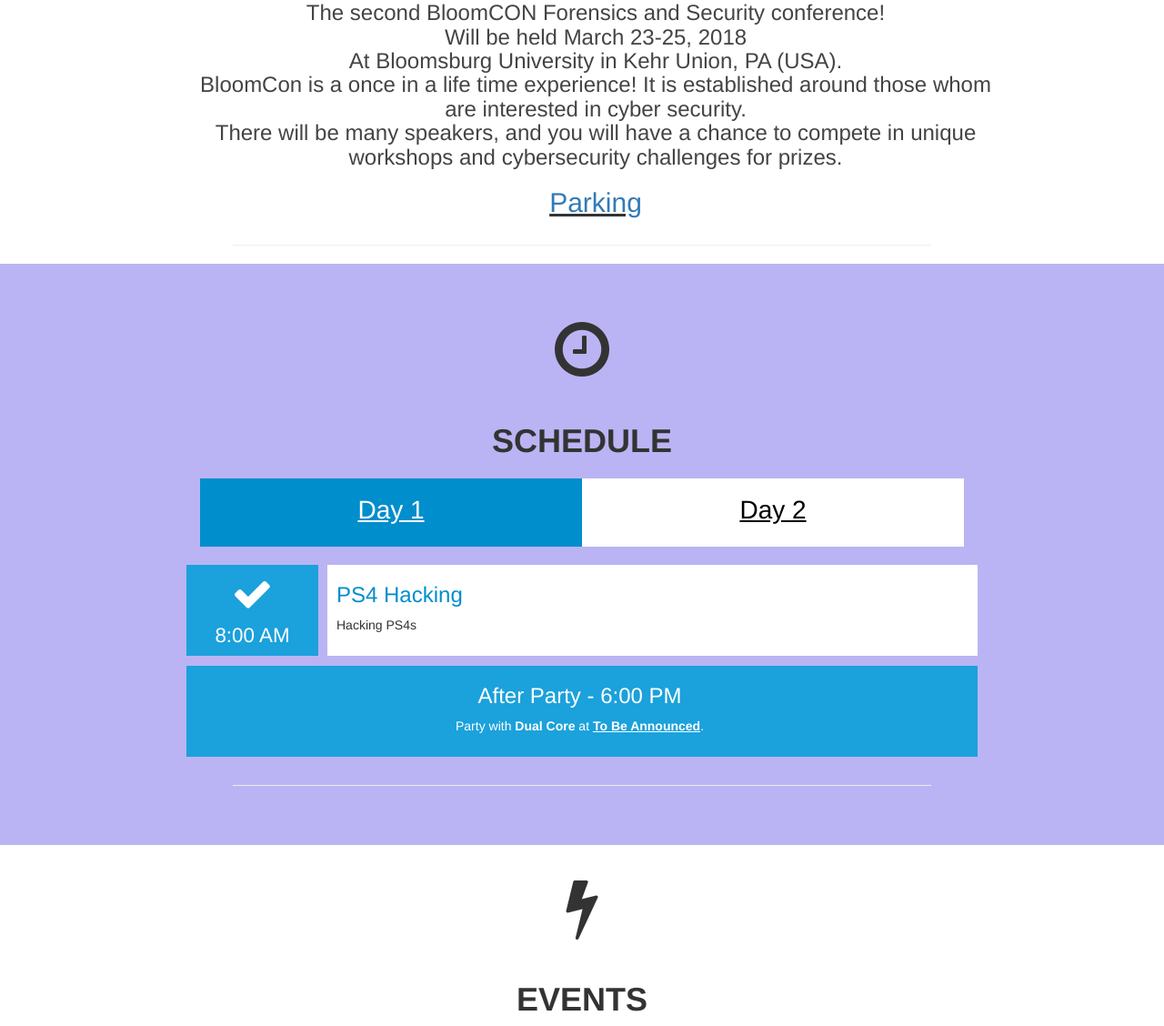
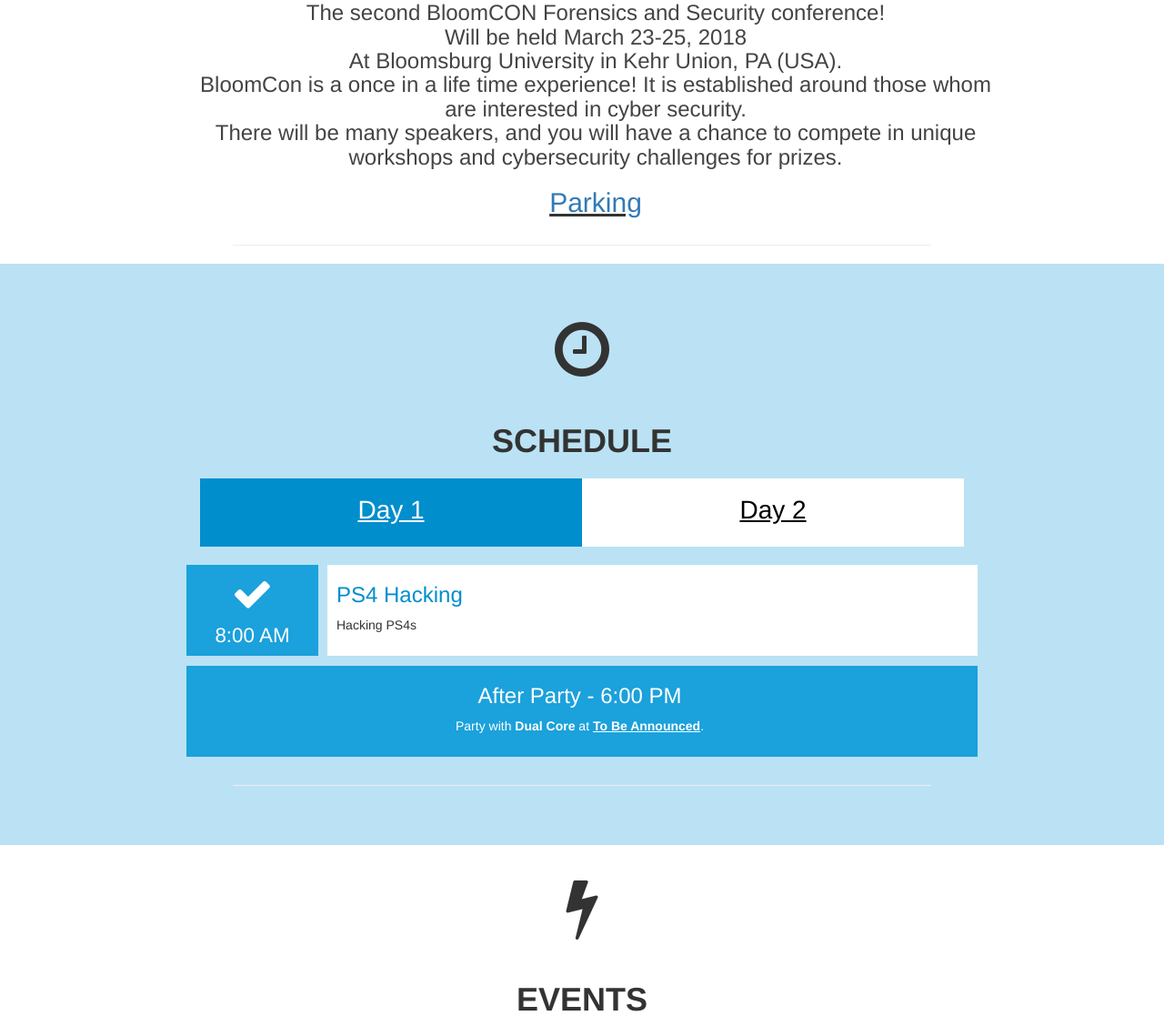
Before and after one commit to riodw/BloomCON, a PHP site: page / in a window 1280 px wide. Shown: the part 926-2054 px from the top of the page at 91% size. Run offline with PHP 8.4, Linux system fonts and the light colour scheme; some libraries are stand-ins or nearby versions.

Commit message:
Update Schedule.css

```diff
--- a/css/Schedule.css
+++ b/css/Schedule.css
@@ -7,7 +7,7 @@
    display: none;
 }
 #schedule {
-   background-color: #BAB4F4;
+   background-color: #BAE2F4;
    width: 100%;
    padding: 45px 0;
 }
```
